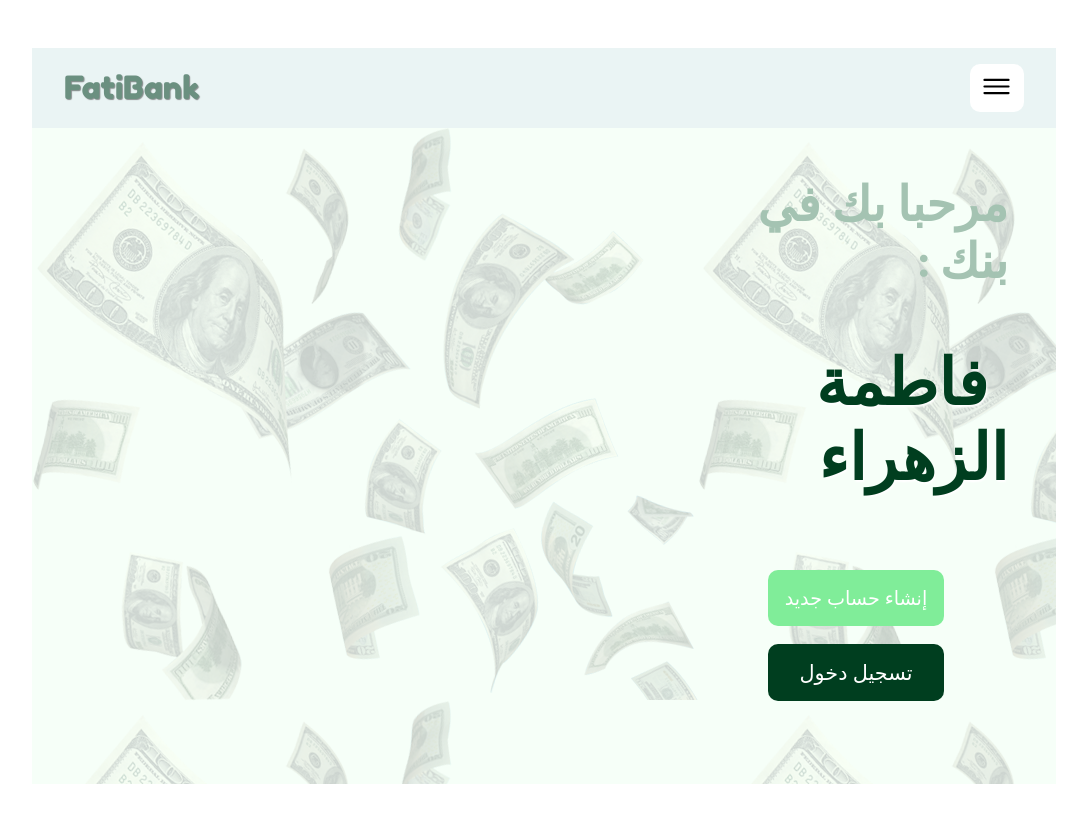
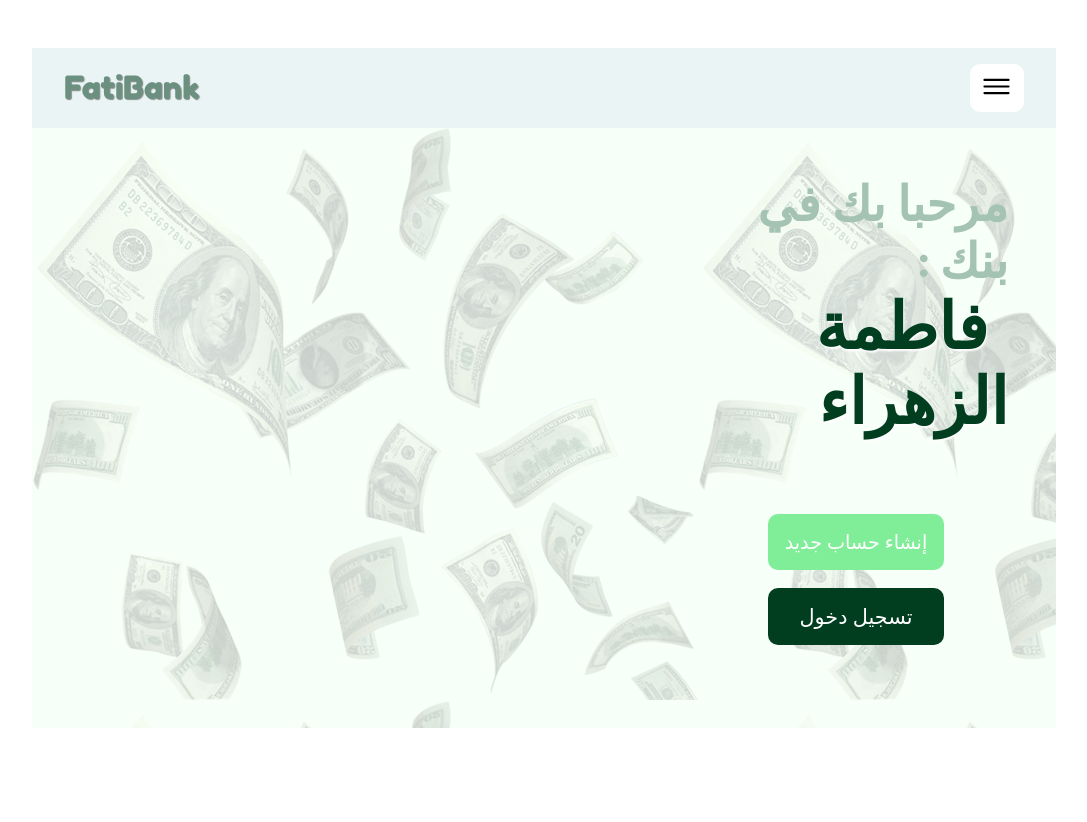
Before and after one commit to anass91/fatibank, a plain HTML site: page index.html in a window 1280 px wide. Shown: the whole page, without its empty margins (96-1183 px from the left). After the commit the page ends 800 px from the top, so only its background shows below. Drawn offline with nearby package versions, Linux system fonts and the light colour scheme.

Commit message:
Update index.html

```diff
--- a/index.html
+++ b/index.html
@@ -35,7 +35,7 @@
         </header>
         <main class="main-content">
             <section class="aside-right">
-                <h2 class="heading-001">مرحبا بك في بنك :<br><br><strong>فاطمة الزهراء</strong></h2>
+                <h2 class="heading-001">مرحبا بك في بنك :<br><strong>فاطمة الزهراء</strong></h2>
                 <div class="form-enter">
                     <a href="#" class="btn-1">إنشاء حساب جديد</a><br>
                     <a href="#" class="btn-2">تسجيل دخول </a>
```
